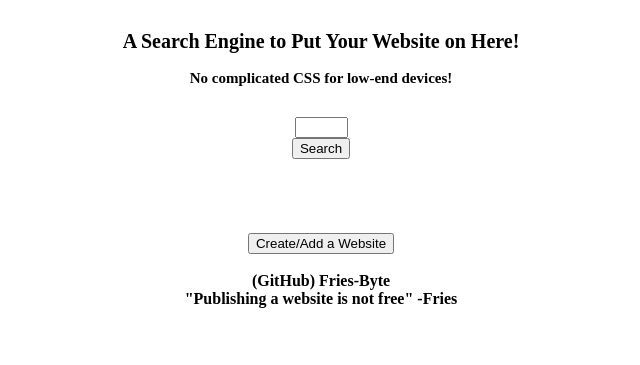
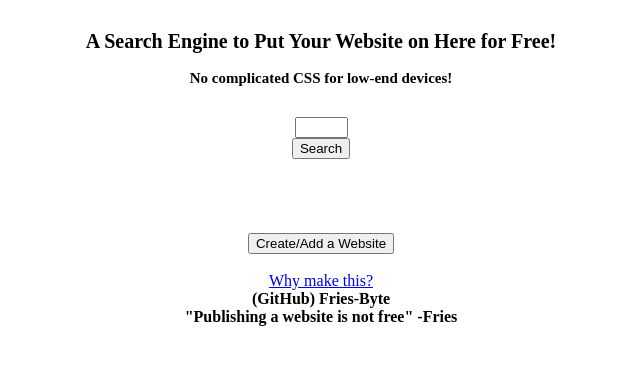
Before and after one commit to Fries-byte/Fries-Search, a plain HTML site: page index.html in a window 1280 px wide. Shown: the part 175-540 px from the top of the page, without its empty margins (319-959 px from the left). Drawn offline with Linux system fonts and the light colour scheme.

Commit message:
Update index.html

```diff
--- a/index.html
+++ b/index.html
@@ -10,18 +10,19 @@
     <center><strong>ㅤ</strong></center>
     <center><strong>ㅤ</strong></center>
     <center><h1 style="font-size: 50px;">Fries-Search</h1></center>
-    <center><h2 style="font-size: 20px;">A Search Engine to Put Your Website on Here!</h2></center>
+    <center><h2 style="font-size: 20px;">A Search Engine to Put Your Website on Here for Free!</h2></center>
     <center><h2 style="font-size: 15px;">No complicated CSS for low-end devices!</h2></center>
     <br>
     <center><input type="text" id="searchbar" autocomplete="off" style="width: 45px;></center>
     <br>
     <center><button id="searchbutton" onclick="performSearch()" type="submit">Search</button></center>
     <br>
-    <div id="results" style="margin-top: 20px;"></div> <!-- Results -->
+    <div id="results" style="margin-top: 20px;"></div> <!-- Results div -->
     <br>
     <br>
     <center><button><a style="color: black; text-decoration: none;" href="https://github.com/Fries-byte/Fries-Search/issues/new">Create/Add a Website</a></button></center>
     <br>
+    <center><a href="page1.html">Why make this?</a></center>
     <center><strong>(GitHub) Fries-Byte</strong></center>
     <center><strong>"Publishing a website is not free" -Fries</strong></center>
 
```
